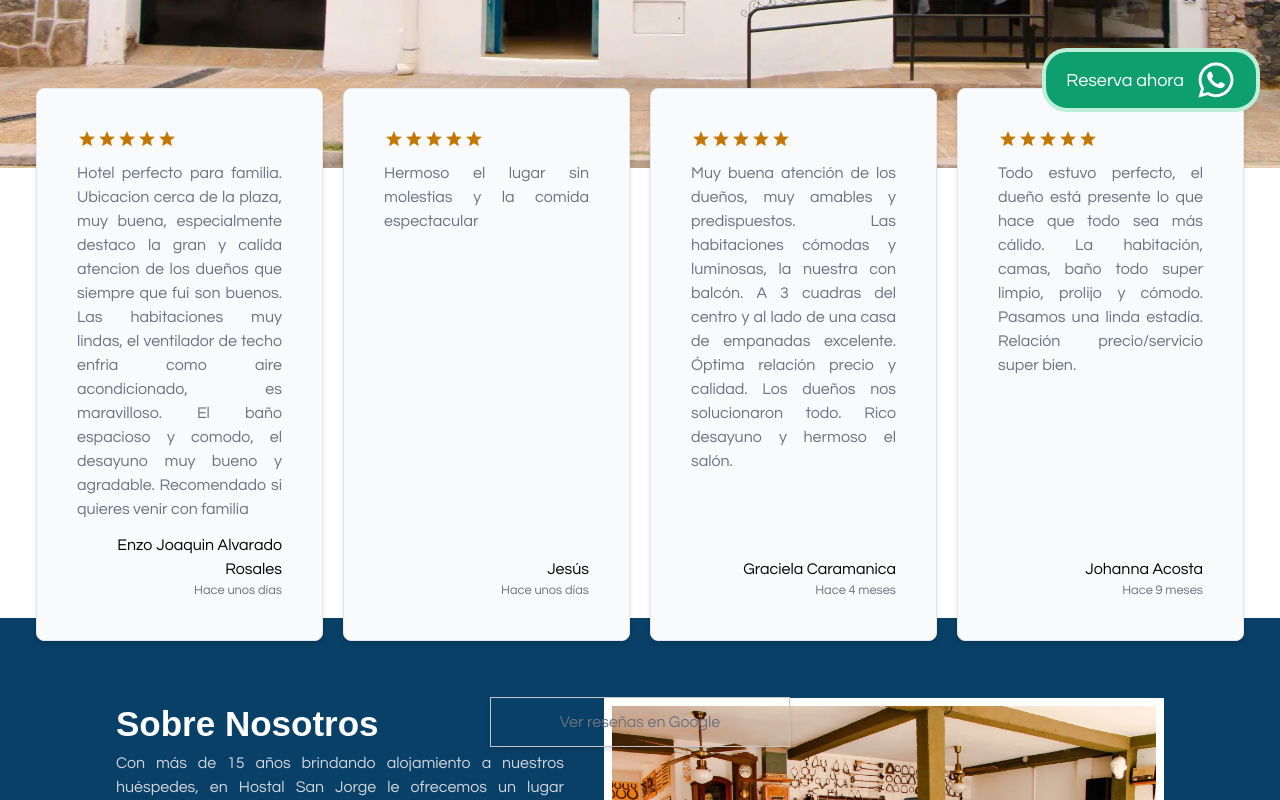
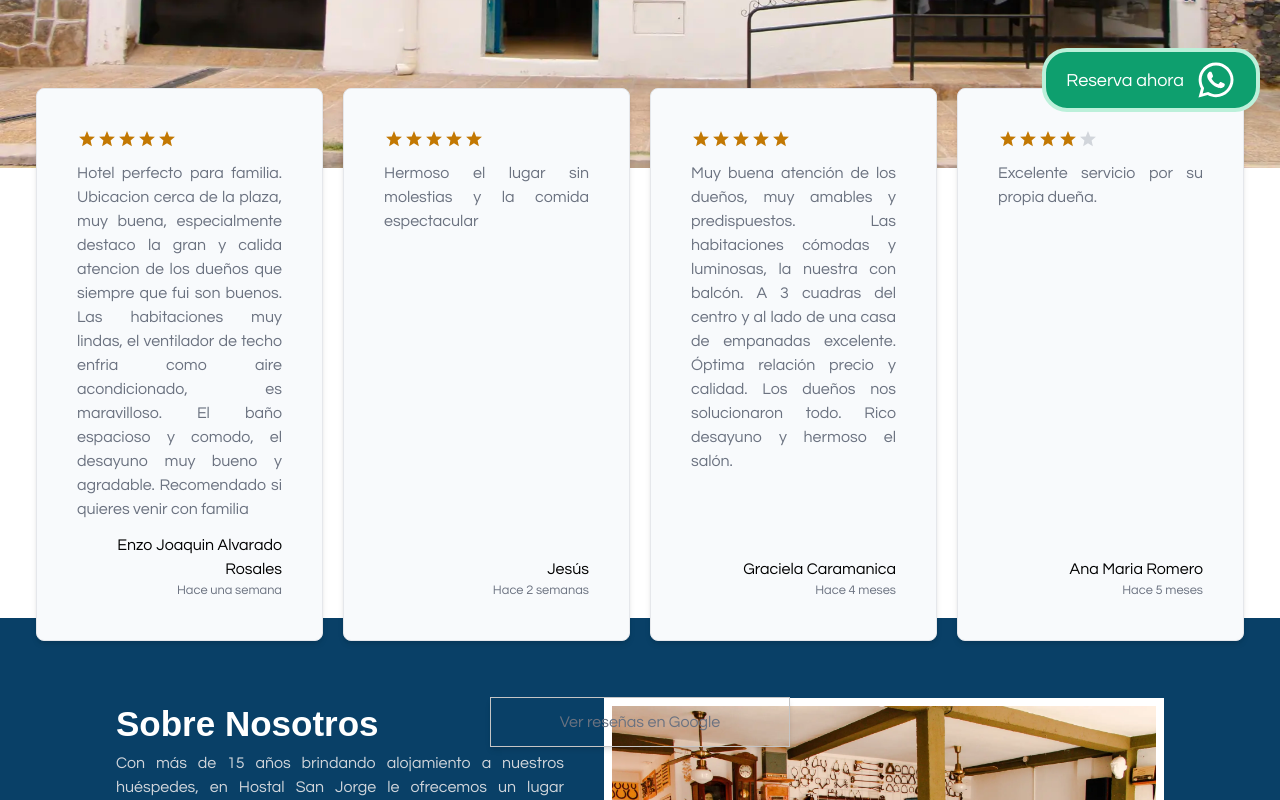
Before and after one commit to brunomry/HostalSanJorgeCafayate, a React (Vite) app: page / in a window 1280 px wide. Shown: the part 632-1432 px from the top of the page. Built offline with nearby package versions, Linux system fonts and the light colour scheme; no server answers; a web font is replaced by a local one.

Commit message:
correccion de comentarios visibles

```diff
--- a/src/pages/home/components/CardComentario.jsx
+++ b/src/pages/home/components/CardComentario.jsx
@@ -6,7 +6,7 @@ function CardComentario({ comentario, index }) {
   return (
     <div
       onClick={() => verComentario(comentario.ruta)}
-      className={`cursor-grab ${index===3 ? "md:hidden 3xl:flex": "3xl:flex"} p-3 shadow-md md:p-5 mb-4 text-justify card  bg-slate-50 border min-w-[250px] lg:w-[280px] xl:w-[400px] flex flex-col justify-between items-center gap-3 xl:min-h-[100px] rounded-[8px] xl:p-10 hover:border-[#c5c5c5]`}
+      className={`cursor-grab ${index===4 || index===5 ? "md:hidden 3xl:flex": "3xl:flex"} p-3 shadow-md md:p-5 mb-4 text-justify card  bg-slate-50 border min-w-[250px] lg:w-[280px] xl:w-[400px] flex flex-col justify-between items-center gap-3 xl:min-h-[100px] rounded-[8px] xl:p-10 hover:border-[#c5c5c5]`}
       title="clic para ver reseña en Google"
     >
       <div className="flex flex-col items-center md:items-start w-[100%] gap-3">
--- a/src/pages/home/components/Comentarios.jsx
+++ b/src/pages/home/components/Comentarios.jsx
@@ -5,9 +5,6 @@ import CardComentario from "./CardComentario";
 const Comentarios = ({traduccion}) => {
   return (
     <section className="md:absolute w-[100%] vsm:mt-[150px] mb:mt-0 md:top-[55%] lg:relative lg:top-[450px] pb-10 mb:mb-[0px] lg:pb-20 xl:absolute xl:top-[90%] lg:mx-auto min-h-[400px] flex flex-col items-center gap-10 justify-center px-4 ">
-
-
-
 
       <div className="flex gap-5 md:flex-col lg:flex-row md:gap-0 md:px-5 lg:gap-5 md:justify-center containerComments w-[100%] min-h-[400px] ">
         {comentarios.map((comentario, index) => (
--- a/src/pages/home/helpers/comentarios.js
+++ b/src/pages/home/helpers/comentarios.js
@@ -6,20 +6,20 @@ const comentarios = [
                   Ubicacion cerca de la plaza, muy buena, especialmente destaco la gran y calida atencion de los dueños que siempre que fui son buenos.
                   Las habitaciones muy lindas, el ventilador de techo enfria como aire acondicionado, es maravilloso. El baño espacioso y comodo, el desayuno muy bueno y agradable.
                   Recomendado si quieres venir con familia`,
-    fecha: "Hace unos días",
+    fecha: "Hace una semana",
     estrellas: 5,
     ruta: "https://goo.gl/maps/PA4RvqeLK1T6jB6W7",
   },
   {
-    id: 1,
+    id: 2,
     nombre: "Jesús",
     comentario: "Hermoso el lugar sin molestias y la comida espectacular",
-    fecha: "Hace unos días",
+    fecha: "Hace 2 semanas",
     estrellas: 5,
     ruta: "https://g.co/kgs/ZAup16L",
   },
   {
-    id: 2,
+    id: 3,
     nombre: "Graciela Caramanica",
     comentario:
       "Muy buena atención de los dueños, muy amables y predispuestos. Las habitaciones cómodas y luminosas, la nuestra con balcón. A 3 cuadras del centro y al lado de una casa de empanadas excelente. Óptima relación precio y calidad. Los dueños nos solucionaron todo. Rico desayuno y hermoso el salón.",
@@ -28,7 +28,7 @@ const comentarios = [
     ruta: "https://g.co/kgs/jFcRAJU",
   },
   {
-    id: 3,
+    id: 4,
     nombre: "Ana Maria Romero",
     comentario: "Excelente servicio por su propia dueña.",
     fecha: "Hace 5 meses",
@@ -36,7 +36,7 @@ const comentarios = [
     ruta: "https://g.co/kgs/JNW7ZWL",
   },
   {
-    id: 4,
+    id: 5,
     nombre: "Johanna Acosta",
     comentario:
       "Todo estuvo perfecto, el dueño está presente lo que hace que todo sea más cálido. La habitación, camas, baño todo super limpio, prolijo y cómodo. Pasamos una linda estadía. Relación precio/servicio super bien.",
```
